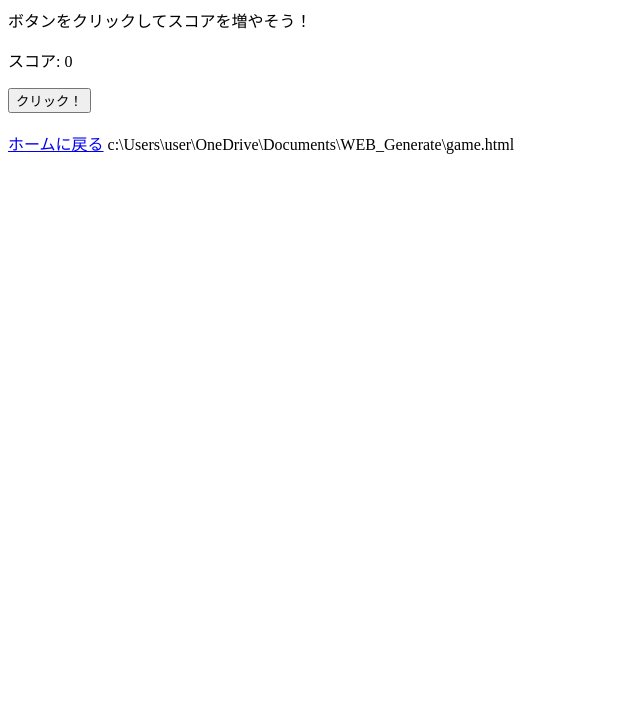
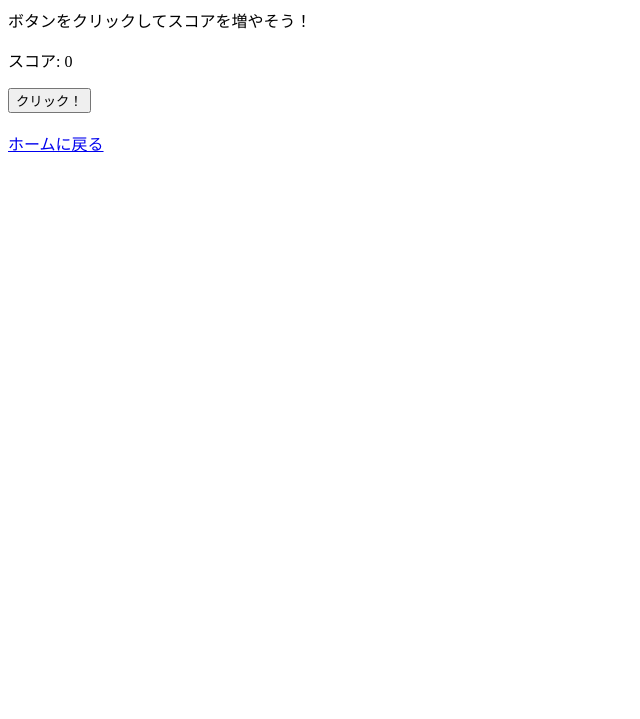
Before and after one commit to tsaiteigenkaisetsu-cmyk/fdm_log, a plain HTML site: page game.html in a window 1280 px wide. Shown: the part 81-800 px from the top of the page, without its empty margins (0-640 px from the left). Drawn offline with Linux system fonts and the light colour scheme.

Commit message:
Update page content

```diff
--- a/game.html
+++ b/game.html
@@ -24,4 +24,4 @@
     </script>
 </body>
 </html></content>
-<parameter name="filePath">c:\Users\user\OneDrive\Documents\WEB_Generate\game.html
+<parameter name="filePath">
```
